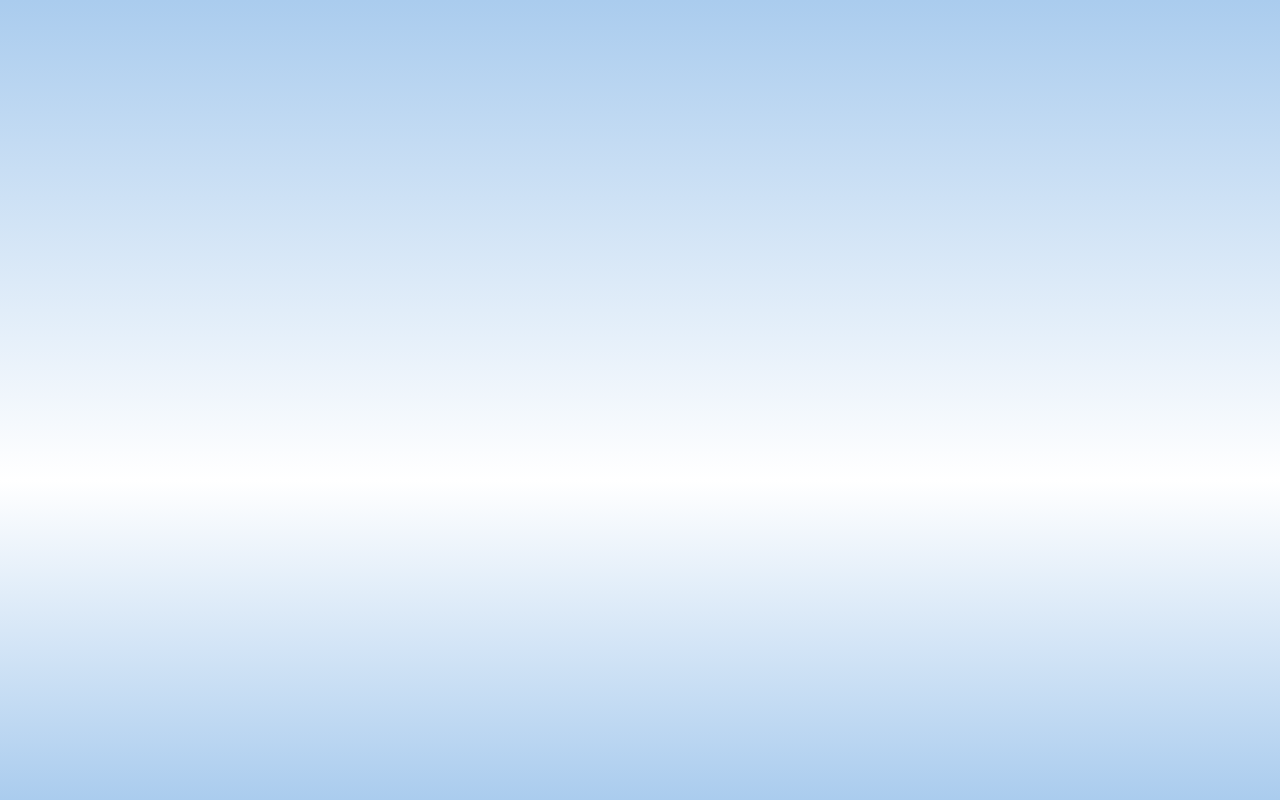
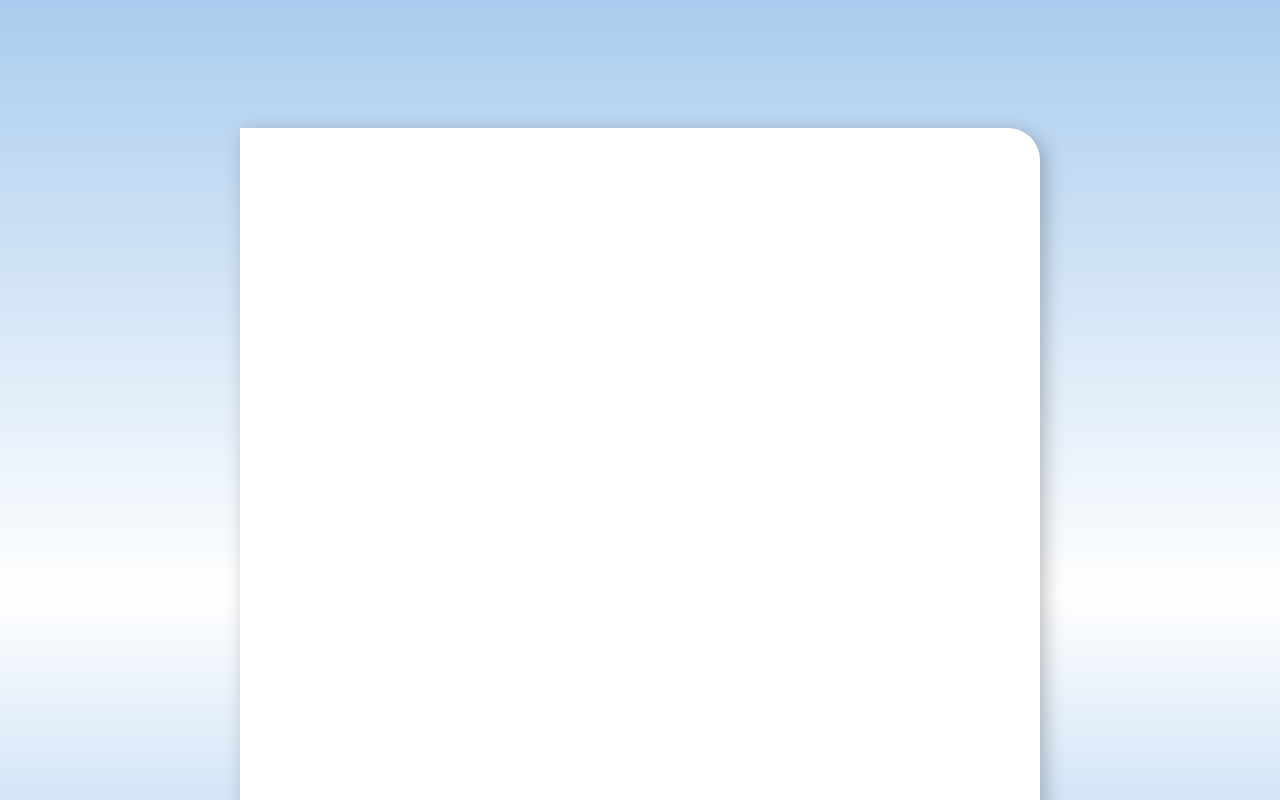
Before and after one commit to Deblopper/0, a plain HTML site: page index.html in a window 1280 px wide. Shown: the top 800 px of the page. Drawn offline with Linux system fonts and the light colour scheme.

Commit message:
Container in action - looks just about it!

```diff
--- a/index.html
+++ b/index.html
@@ -5,14 +5,23 @@
 	<title>Coming Soon!</title>
 
 	<style>
-	html, body { height: 100%; }
 	body {
+		height: 100%;
 		background: #ACE;
+		background-attachment: fixed;
 		background: -webkit-linear-gradient(top, #ACE 0%, #FFF 60%, #ACE 100%);
 		background: -moz-linear-gradient(top, #ACE 0%, #FFF 60%, #ACE 100%);
 		background: -ms-linear-gradient(top, #ACE 0%, #FFF 60%, #ACE 100%);
 		background: -o-linear-gradient(top, #ACE 0%, #FFF 60%, #ACE 100%);
 		background: linear-gradient(top, #ACE 0%, #FFF 60%, #ACE 100%);
+	}
+	#container {
+		width: 800px;
+		height: 800px;
+		background: #FFF;
+		margin: 128px auto 64px;
+		border-radius: 0 32px 0 32px;
+		box-shadow: 5px 5px 20px rgba(0,0,0,0.25);
 	}
 	</style>
 
```
